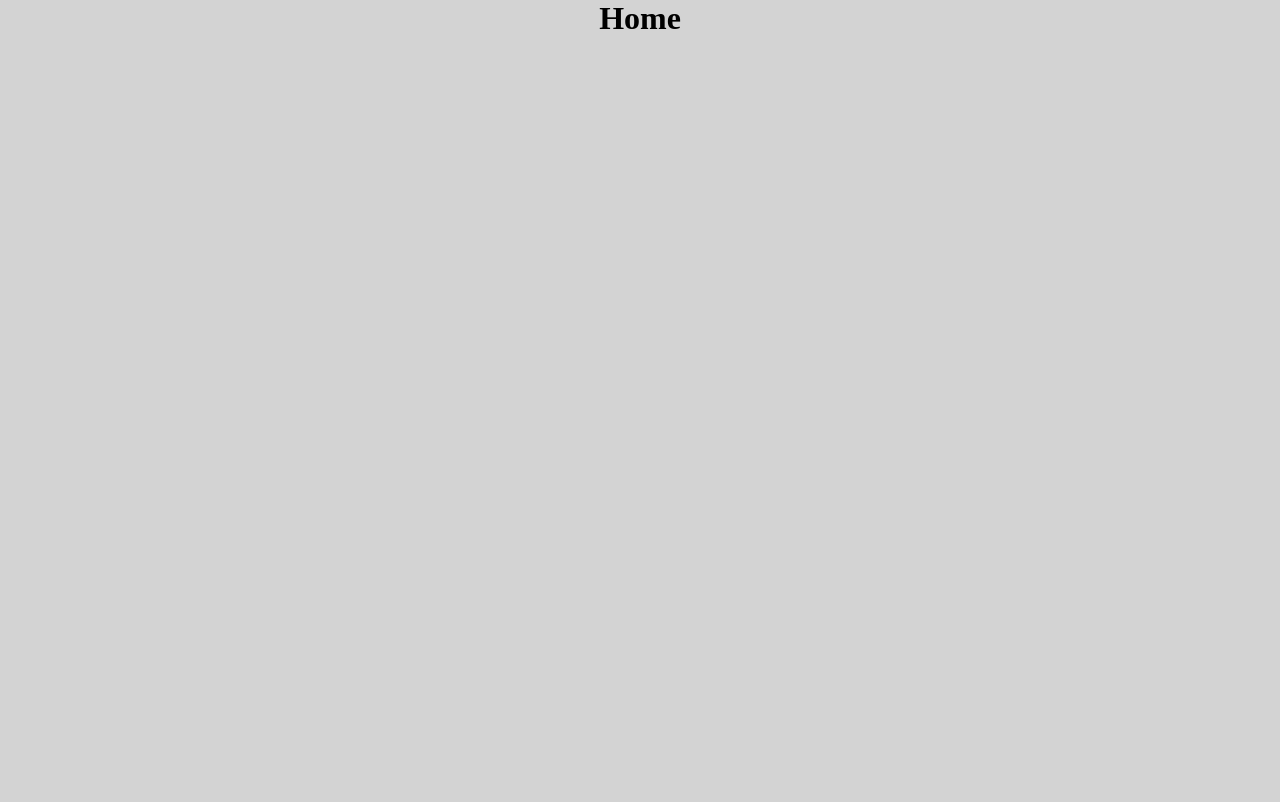
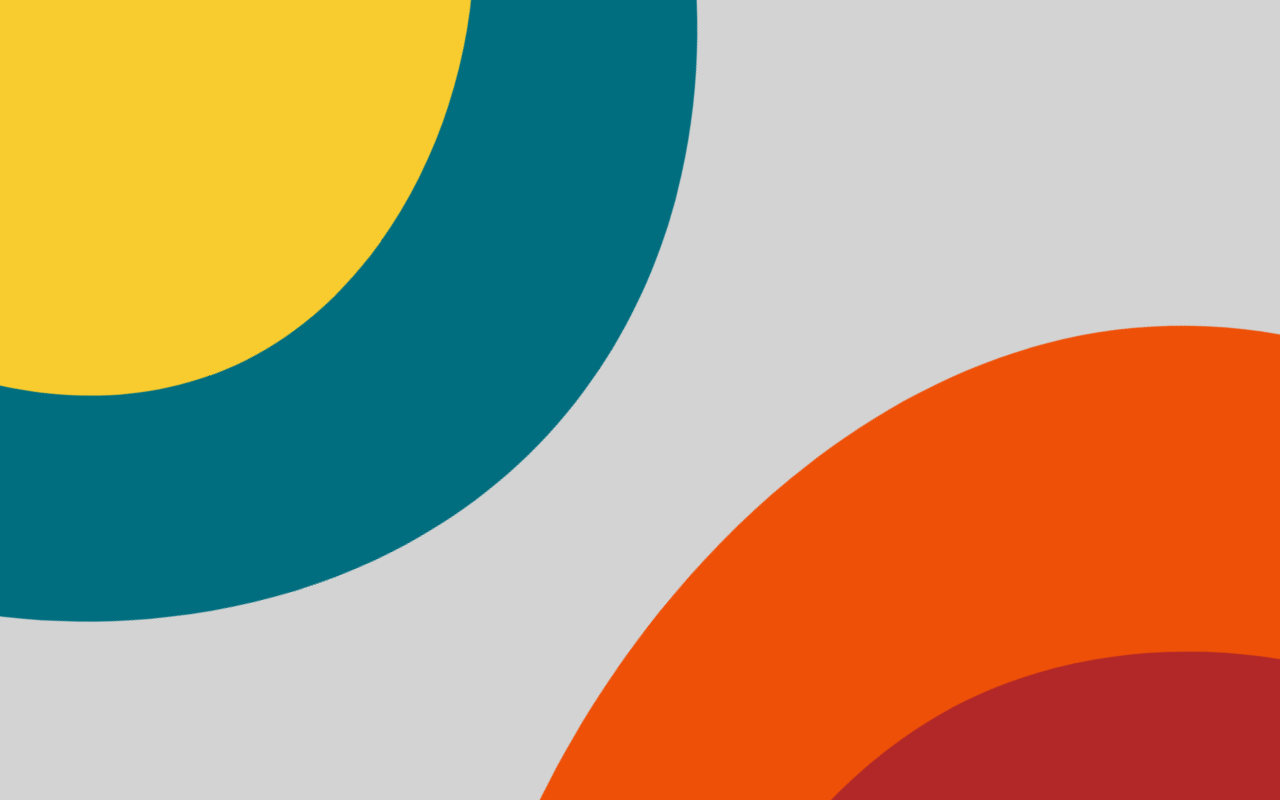
Before and after one commit to JackPadalino/Portfolio-Site, a React (Vite) app: page / in a window 1280 px wide. Shown: the top 802 px of the page. Built offline with nearby package versions, Linux system fonts and the light colour scheme.

Commit message:
added svg image to Home component

```diff
--- a/src/components/Home/Home.css
+++ b/src/components/Home/Home.css
@@ -1,4 +1,4 @@
 #home-container {
-  height: 1000px;
+  height: 100vh;
   background-color: lightgrey;
 }
--- a/src/components/Home/Home.tsx
+++ b/src/components/Home/Home.tsx
@@ -1,10 +1,11 @@
 import React from "react";
 import "./Home.css";
+import { ReactComponent as Banner } from "./banner.svg";
 
 const Home = () => {
   return (
     <div id="home-container">
-      <h1>Home</h1>
+      <Banner />
     </div>
   );
 };
```
Also changed, not shown: src/components/Home/banner.svg (added).
